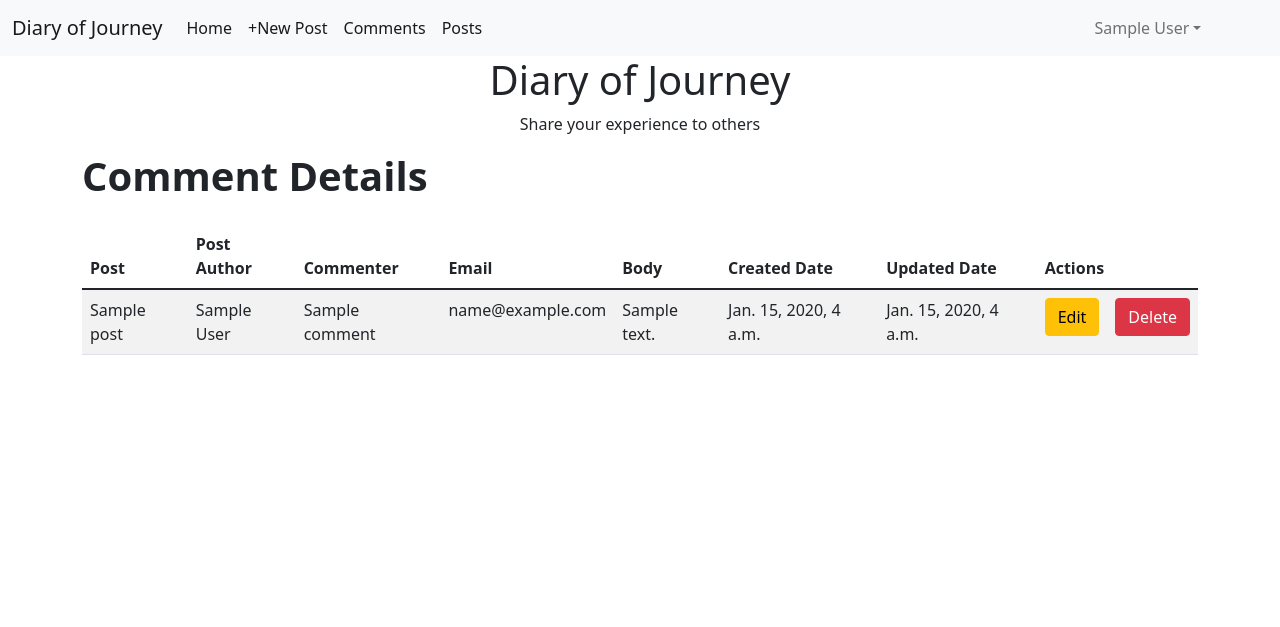
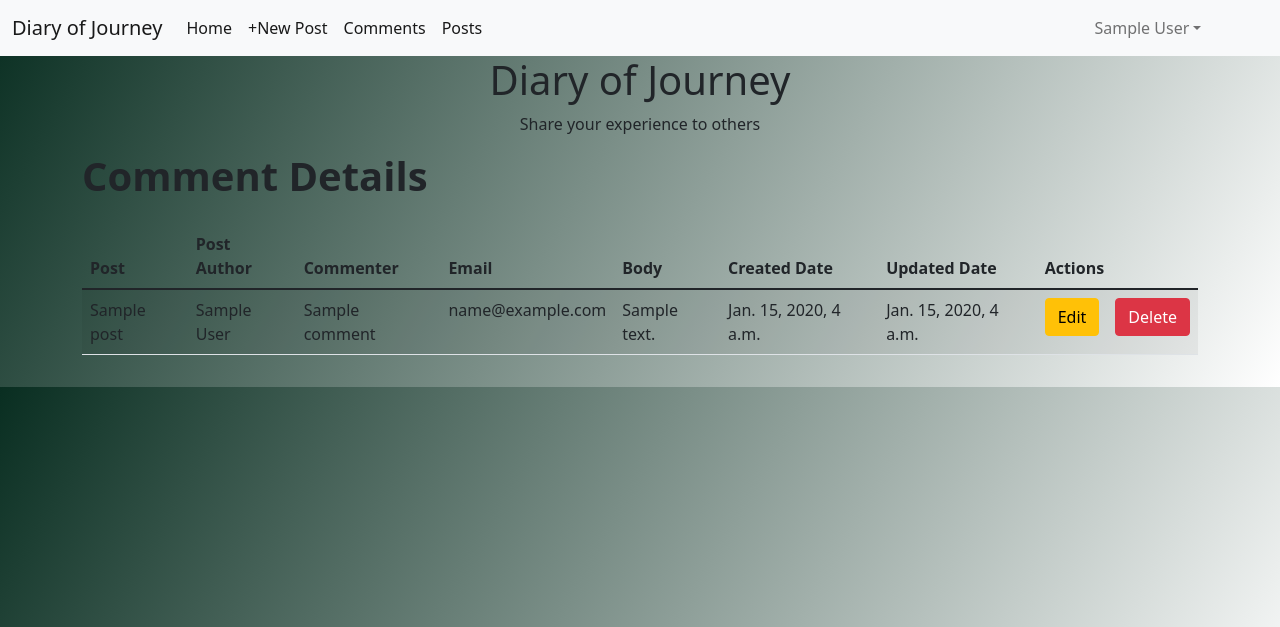
Before and after one commit to Manojbeevanapalli/MSD-Assignment-1-, a Django app: page /comment_list in a window 1280 px wide. Shown: the top 627 px of the page. Run offline with Django 4.2, Linux system fonts and the light colour scheme; a user stored in the database is signed in; tables that the repository leaves empty hold one stand-in row (values such as "Sample post"); some libraries are stand-ins or nearby versions.

Commit message:
Update base.html

```diff
--- a/templates/journey/base.html
+++ b/templates/journey/base.html
@@ -2,6 +2,11 @@
 <!doctype html>
 <html lang="en">
 <head>
+<style>
+    body{
+        background:linear-gradient(120deg,#092E21,#ffffff);
+    }
+</style>
     <!-- Required meta tags -->
     <meta charset="utf-8">
     <meta name="viewport" content="width=device-width, initial-scale=1">
```
